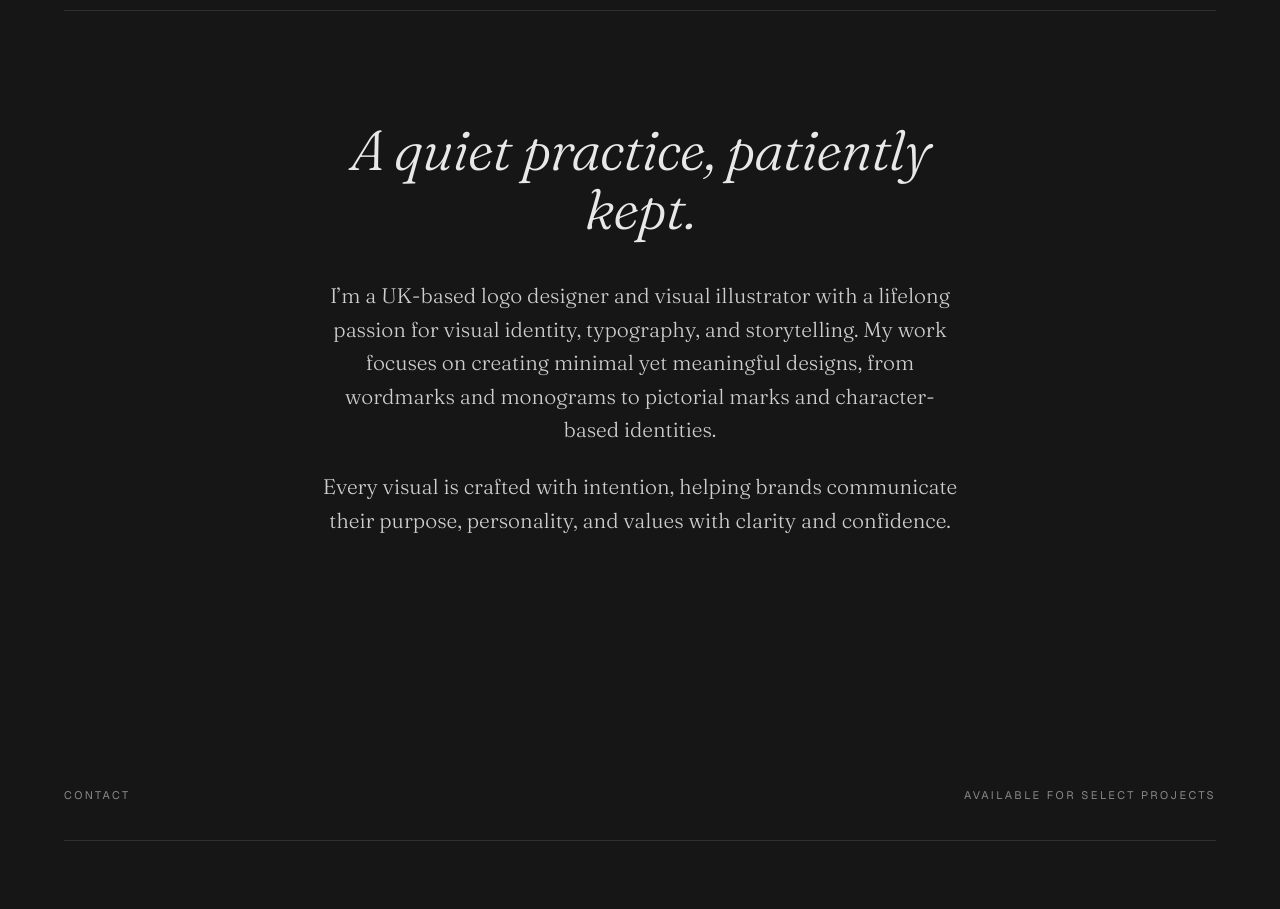
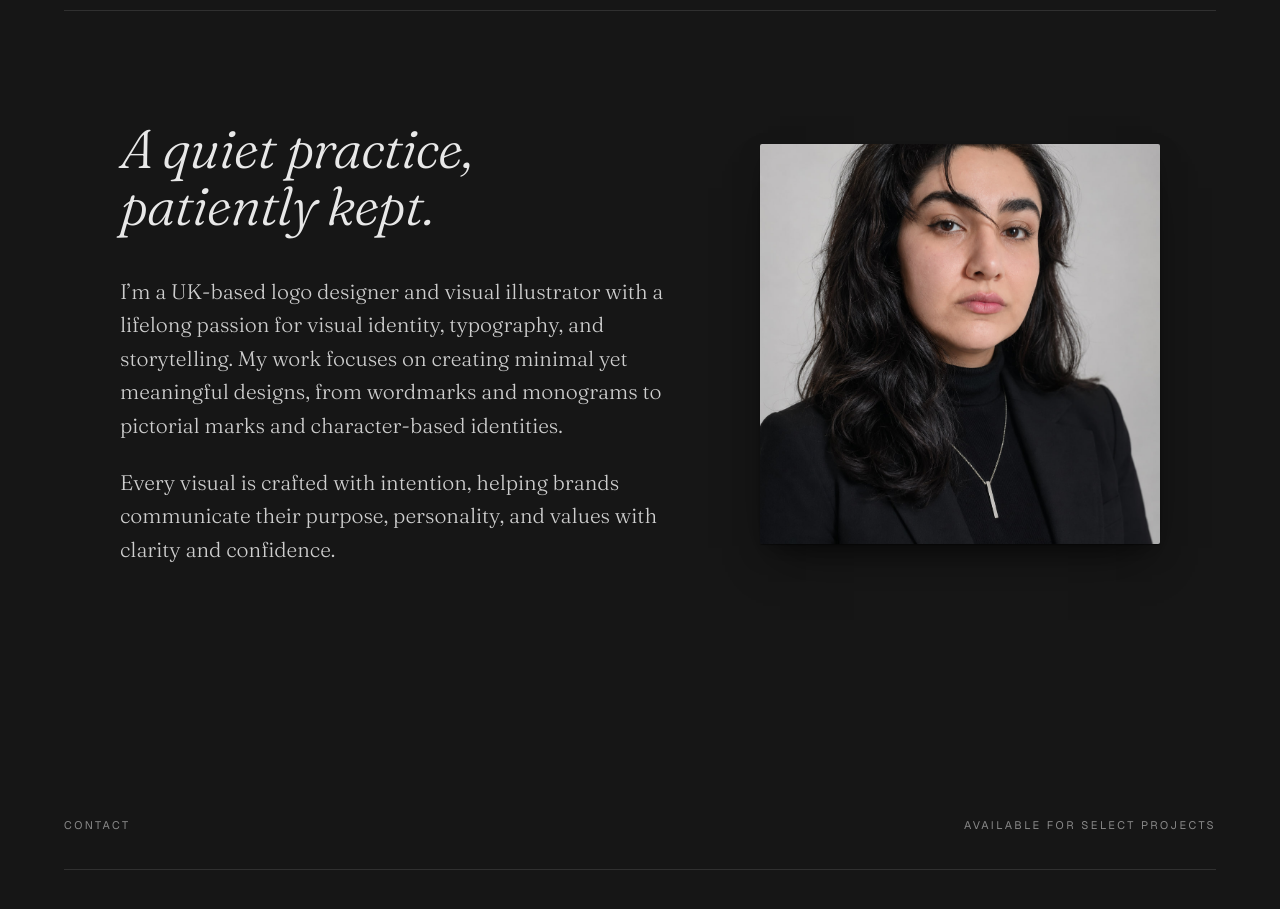
Before and after one commit to saroo98/Portfolio-Logo-Designer, a website: page index.html in a window 1280 px wide. Shown: the part 8200-9109 px from the top of the page. Drawn offline with nearby package versions, Linux system fonts and the light colour scheme.

Commit message:
Add about portrait

```diff
--- a/index.html
+++ b/index.html
@@ -375,14 +375,22 @@
     place-items: center;
   }
   .about-inner {
-    max-width: 640px;
-    text-align: center;
+    width: min(100%, 1040px);
+    display: grid;
+    grid-template-columns: minmax(0, 560px) minmax(260px, 400px);
+    align-items: center;
+    justify-content: center;
+    gap: clamp(42px, 7vw, 86px);
+    text-align: left;
+  }
+  .about-copy {
+    max-width: 560px;
   }
   .about h2 {
     font-family: var(--display);
     font-weight: 300;
     font-style: italic;
-    font-size: clamp(34px, 5.5vw, 56px);
+    font-size: clamp(34px, 4.8vw, 54px);
     line-height: 1.05;
     letter-spacing: -0.015em;
     margin: 0 0 clamp(28px, 4vw, 40px);
@@ -396,6 +404,36 @@
     color: color-mix(in srgb, var(--ink) 88%, transparent);
   }
   .about p:last-child { margin-bottom: 0; }
+  .about-media {
+    width: 100%;
+    max-width: 400px;
+    aspect-ratio: 1 / 1;
+    margin: 0;
+    overflow: hidden;
+    border-radius: 2px;
+    background: var(--paper);
+    box-shadow: var(--shadow);
+    justify-self: center;
+  }
+  .about-media img {
+    display: block;
+    width: 100%;
+    height: 100%;
+    object-fit: cover;
+    object-position: center;
+  }
+  @media (max-width: 860px) {
+    .about-inner {
+      max-width: 640px;
+      grid-template-columns: 1fr;
+      gap: clamp(32px, 8vw, 48px);
+      text-align: center;
+    }
+    .about-copy { max-width: 640px; }
+    .about-media {
+      width: min(78vw, 360px);
+    }
+  }
   /* ─── WORKS ─── */
   .works {
     padding: 0 var(--pad-x);
@@ -802,9 +840,14 @@
 
   <section class="about" aria-label="About Maryam Ansari">
     <div class="about-inner">
-      <h2>A quiet practice, patiently kept.</h2>
-      <p>I’m a UK-based logo designer and visual illustrator with a lifelong passion for visual identity, typography, and storytelling. My work focuses on creating minimal yet meaningful designs, from wordmarks and monograms to pictorial marks and character-based identities.</p>
-      <p>Every visual is crafted with intention, helping brands communicate their purpose, personality, and values with clarity and confidence.</p>
+      <div class="about-copy">
+        <h2>A quiet practice, patiently kept.</h2>
+        <p>I’m a UK-based logo designer and visual illustrator with a lifelong passion for visual identity, typography, and storytelling. My work focuses on creating minimal yet meaningful designs, from wordmarks and monograms to pictorial marks and character-based identities.</p>
+        <p>Every visual is crafted with intention, helping brands communicate their purpose, personality, and values with clarity and confidence.</p>
+      </div>
+      <figure class="about-media">
+        <img src="assets/maryam-ansari-portrait.jpg" alt="Maryam Ansari portrait" width="1117" height="1113" loading="lazy" decoding="async" />
+      </figure>
     </div>
   </section>
 
```
Also changed, not shown: tests/load.spec.js (+4 -1 lines), assets/maryam-ansari-portrait.jpg (added).
